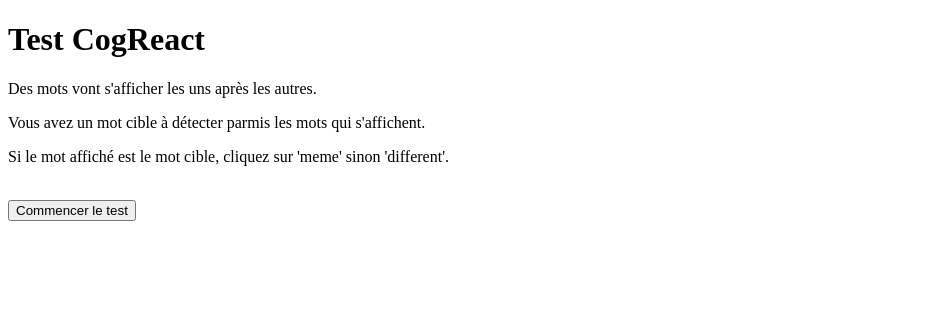
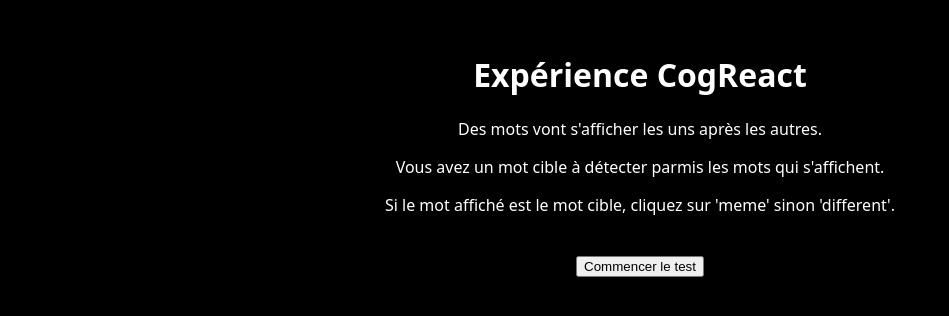
Before and after one commit to thi6aud/miashs_computational_model, a plain HTML site: page index.html in a window 1280 px wide. Shown: the whole page, without its empty margins (0-949 px from the left). Drawn offline with Linux system fonts and the light colour scheme.

Commit message:
index build

```diff
--- a/index.html
+++ b/index.html
@@ -1,16 +1,19 @@
 <!DOCTYPE html>
 <html lang="fr">
 <head>
+    <link rel="stylesheet" href="styles.css">
     <meta charset="UTF-8">
     <meta name="viewport" content="width=device-width, initial-scale=1.0">
     <title>Test CogReact</title>
 </head>
 <body>
-    <h1>Test CogReact</h1>
+    <center>
+    <h1>Expérience CogReact</h1>
     <p>Des mots vont s'afficher les uns après les autres.</p>
     <p>Vous avez un mot cible à détecter parmis les mots qui s'affichent.</p>
     <p>Si le mot affiché est le mot cible, cliquez sur 'meme' sinon 'different'.</p>
     <br>
     <button onclick="startTest()">Commencer le test</button>
+    </center>
 </body>
 </html>
--- /dev/null
+++ b/styles.css
@@ -0,0 +1,18 @@
+/* Use a solid black background and ensure foreground text contrasts */
+html, body {
+  height: 100%;
+  margin: 0;
+}
+
+body {
+  background-color: #000000; /* solid black background */
+  background-image: none;    /* disable any background image */
+  color: #ffffff;            /* make text white for contrast */
+  font-family: system-ui, -apple-system, "Segoe UI", Roboto, "Helvetica Neue", Arial;
+}
+
+center { /* better default spacing */
+  display: block;
+  text-align: center;
+  padding: 2rem;
+}
```
Also changed, not shown: cog.jpg (added), 1 other file.
